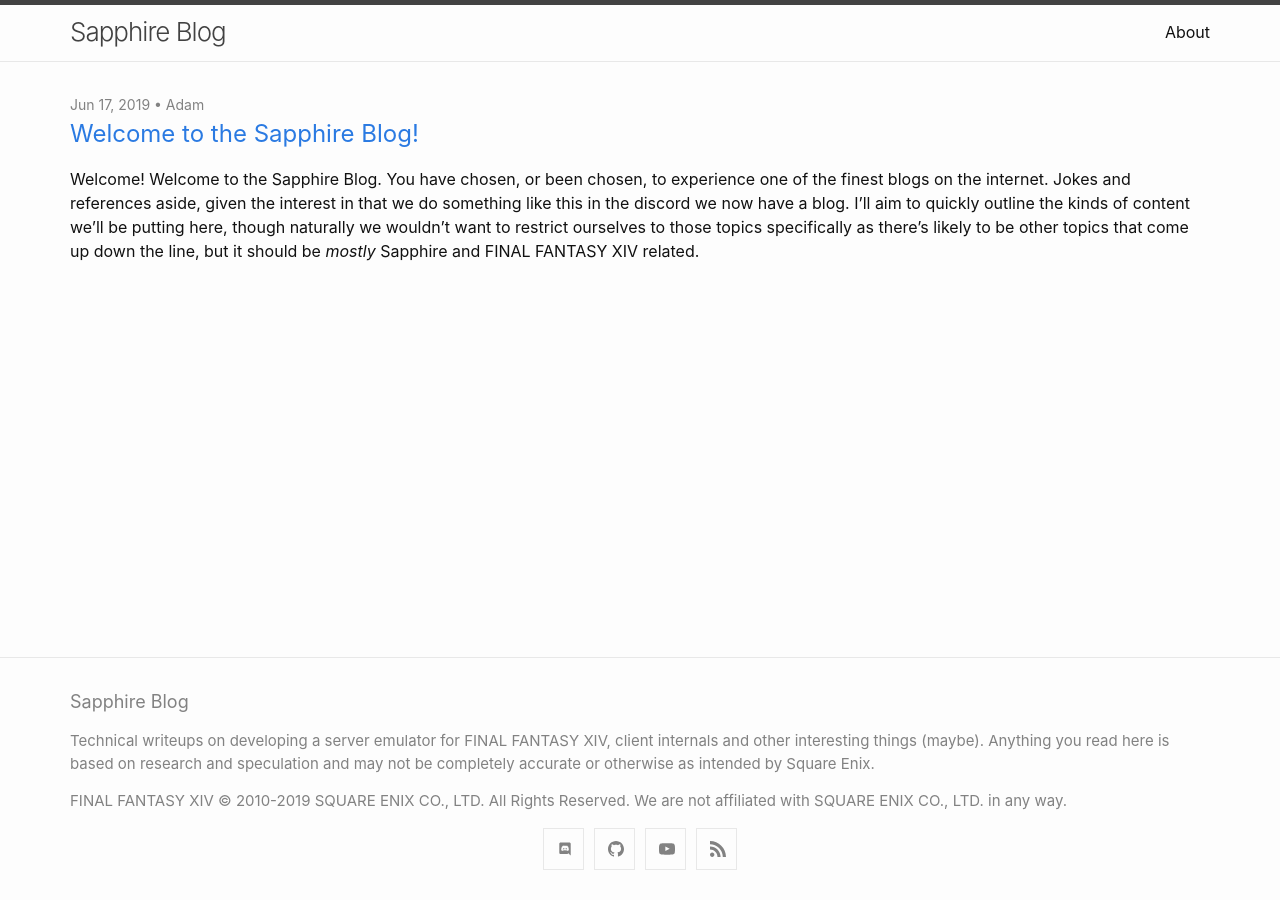
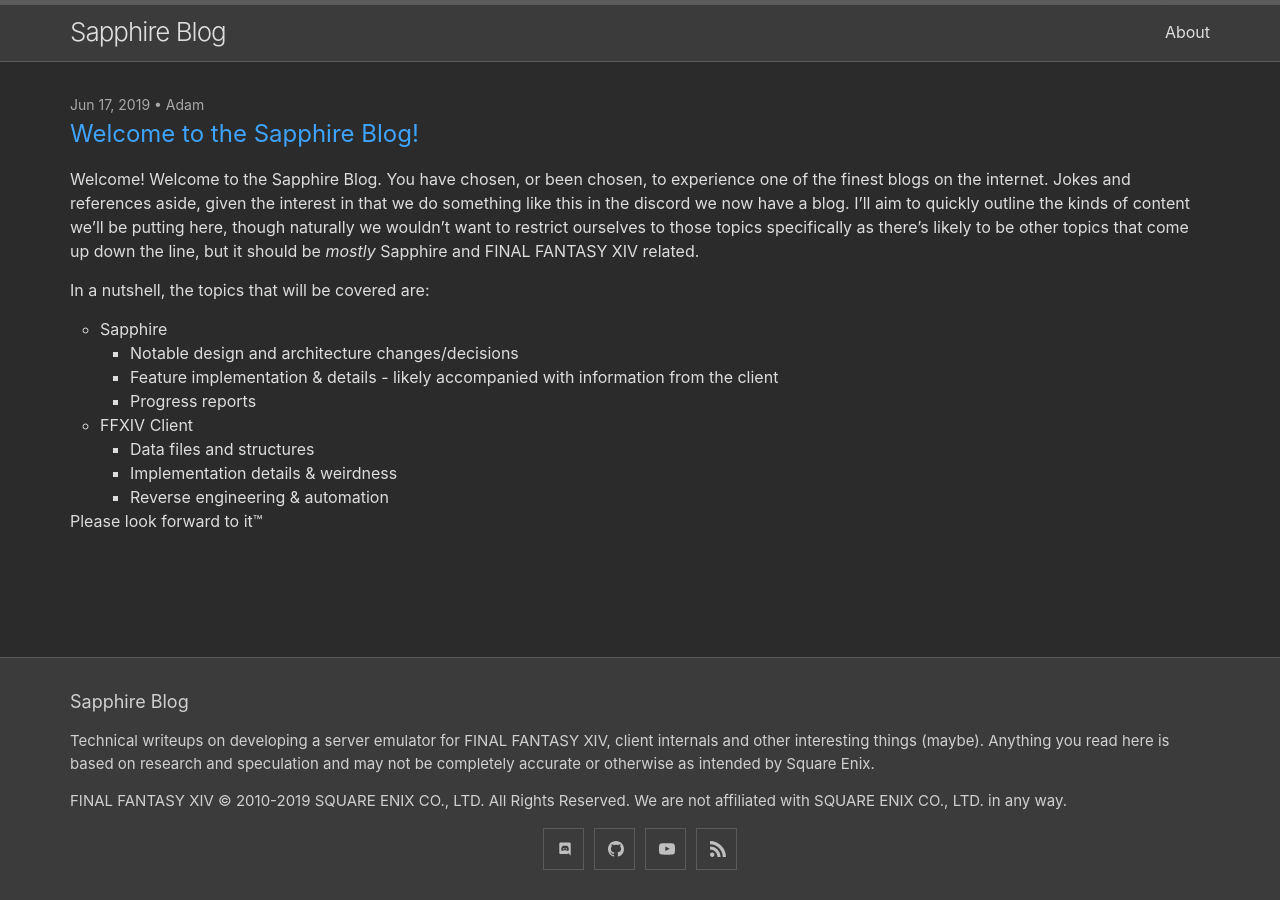
Before and after one commit to SapphireServer/sapphireserver.github.io, a Jekyll site: the page built from index.md, in a window 1280 px wide. Built offline with Jekyll 4.4.1, drawn with Linux system fonts in a browser that asks for light colours.

Commit message:
dark theme for the impending doom, fix post file extension

```diff
--- a/_config.yml
+++ b/_config.yml
@@ -22,6 +22,7 @@ baseurl: "" # the subpath of your site, e.g. /blog
 url: "" # the base hostname & protocol for your site, e.g. http://example.com
 
 show_excerpts: true
+excerpt_separator: <!-- excerpt -->
 
 minima:
   date_format: "%b %-d, %Y"
--- a/_sass/minima/_base.scss
+++ b/_sass/minima/_base.scss
@@ -145,34 +145,6 @@ blockquote {
 
 
 /**
- * Code formatting
- */
-pre,
-code {
-  @include relative-font-size(0.9375);
-  border: 1px solid $grey-color-light;
-  border-radius: 3px;
-  background-color: #eef;
-}
-
-code {
-  padding: 1px 5px;
-}
-
-pre {
-  padding: 8px 12px;
-  overflow-x: auto;
-
-  > code {
-    border: 0;
-    padding-right: 0;
-    padding-left: 0;
-  }
-}
-
-
-
-/**
  * Wrapper
  */
 .wrapper {
--- a/_sass/minima/_syntax-highlighting.scss
+++ b/_sass/minima/_syntax-highlighting.scss
@@ -1,23 +1,49 @@
+/**
+ * Code formatting
+ */
+pre,
+code {
+  @include relative-font-size(0.9375);
+  border: 1px solid $grey-color-light;
+  background-color: #eef;
+}
+
+code {
+  padding: 0;
+}
+
+pre {
+  padding: 8px 12px;
+  overflow-x: auto;
+
+  > code {
+    border: 0;
+    padding-right: 0;
+    padding-left: 0;
+  }
+}
+
 /**
  * Syntax highlighting styles
  */
 .highlight {
   background: #fff;
   @extend %vertical-rhythm;
+  border-radius: 4px;
 
   table td { padding: 5px; }
   table pre { margin: 0; }
 
   .highlighter-rouge & {
-    background: #eef;
+    background: #191919;
   }
 
   .highlight, .w {
-    color: #d0d0d0;
+    color: #191919;
   }
   .err {
-    color: #151515;
-    background-color: #ac4142;
+    color: #ac4142;
+    /*background-color: #ac4142;*/
   }
   .c, .cd, .cm, .c1, .cs {
     color: #888;
@@ -35,10 +61,10 @@
     color: #d0d0d0;
   }
   .gi {
-    color: #90a959;
+    color: #7aa959;
   }
   .gd {
-    color: #ac4142;
+    color: #ce4f51;
   }
   .gh {
     color: #6a9fb5;
@@ -57,7 +83,7 @@
     color: #d28445;
   }
   .s, .sb, .sc, .sd, .s2, .sh, .sx, .s1 {
-    color: #90a959;
+    color: #7aa959;
   }
   .sr {
     color: #75b5aa;
--- a/assets/css/style.scss
+++ b/assets/css/style.scss
@@ -34,21 +34,96 @@ pre, code, .highlight {
   background: none;
 }
 
+body {
+  background: #2b2b2b;
+  color: #ddd;
+}
+
+.site-header {
+  border-top: 5px solid #5b5b5b;
+  border-bottom: 1px solid #5b5b5b;
+  background: #3b3b3b;
+}
+
+.post-meta {
+  color: #a8a8a8;
+}
+
+.site-footer {
+  border-top: 1px solid #5b5b5b;
+  background: #3b3b3b;
+}
+
+.site-title, .site-title:visited,
+.site-nav .page-link {
+  color: #dedede;
+}
+
+.site-nav {
+  background: #3b3b3b;
+
+  @include media-query($on-palm) {
+    border: 1px solid #5b5b5b;
+  }
+
+  .menu-icon > svg path {
+    fill: #dedede;
+  }
+}
+
+table {
+  color: #dedede;
+  border-radius: 4px;
+
+  th {
+    background: #4b4b4b;
+  }
+
+  th, td {
+    border: 1px solid #5b5b5b;
+  }
+}
+
+table tr:nth-child(2n) {
+    background-color: #3b3b3b;
+}
+
+.footer-col-wrapper {
+  color: #d0d0d0;
+}
+
+.social-media-list li a {
+  border: 1px solid #5b5b5b;
+}
+
+.grey {
+  color: #bfbfbf;
+}
+
+blockquote {
+  color: #b7b7b7;
+}
+
+a, a:visited, a:hover {
+  color: #3ea4ff;
+}
+
 code {
   font-family: Monaco, Bitstream Vera Sans Mono, Lucida Console, Terminal, monospace;
   color:#efefef;
   font-size:13px;
-  margin: 0 4px;
-  padding: 4px 6px;
-  border-radius: 2px;
+  margin: 0;
+  padding: 0 4px;
+  border-radius: 4px;
   background: #191919;
-  border:1px solid #121212;
+  border: 1px solid #121212;
+  display: inline-block;
 }
 
 pre {
-  padding:8px 15px;
+  padding: 10px;
   background: #191919;
-  border-radius: 2px;
+  border-radius: 4px;
   border:1px solid #121212;
   box-shadow: inset 0 1px 3px rgba(0,0,0,.3);
   overflow: auto;
@@ -61,3 +136,8 @@ pre {
     padding: 0;
   }
 }
+
+.post-content img {
+  display:block;
+    margin:auto;
+}
```
Also changed, not shown: _posts/2019-06-18-welcome-to-the-sapphire-blog.md (renamed from _posts/2019-06-18-welcome-to-the-sapphire-blog.markdown).
